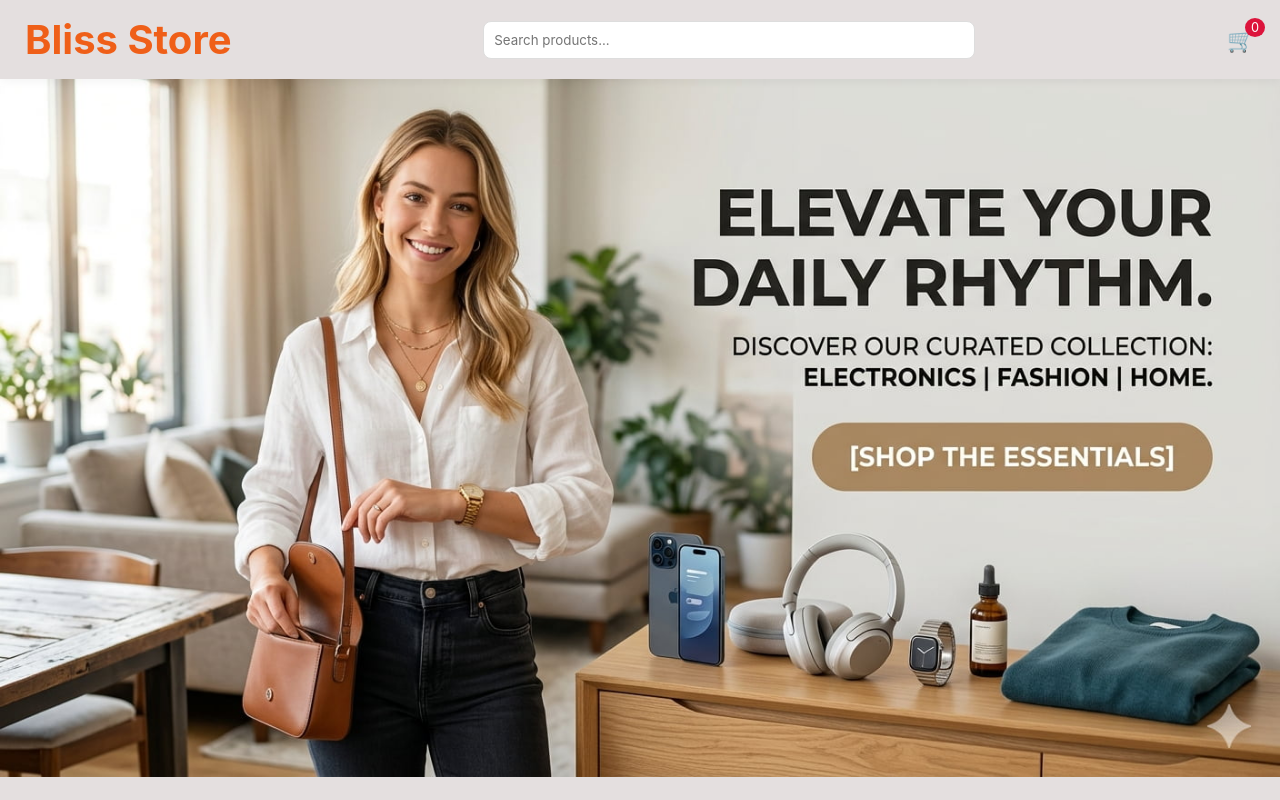
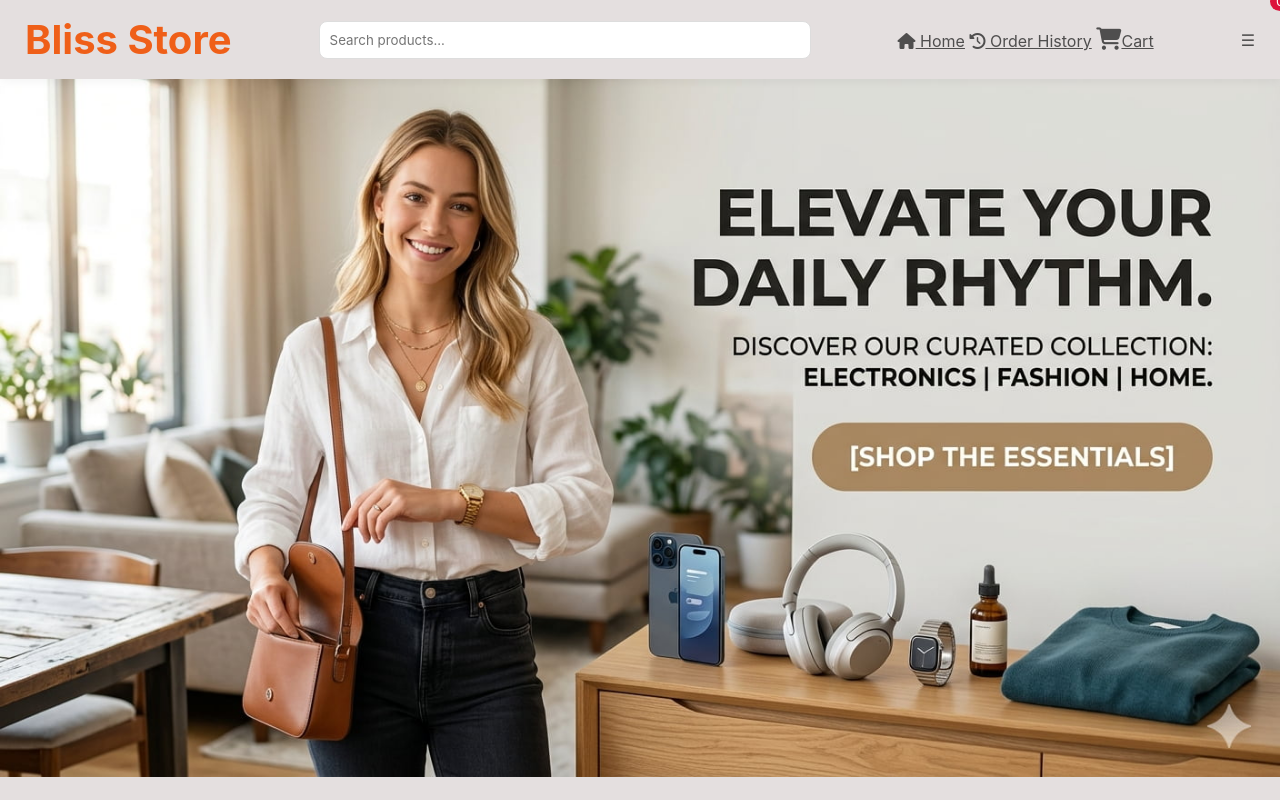
Before and after one commit to bolusunday/ecommerce-project, a website with bundled scripts: page index.html in a window 1280 px wide. Shown: the top 800 px of the page. Built offline with nearby package versions, Linux system fonts and the light colour scheme.

Commit message:
Nav bar added

```diff
--- a/index.html
+++ b/index.html
@@ -12,14 +12,25 @@
   </head>
 
   <body>
-    <!-- NAVBAR -->
-    <nav class="navbar">
+    <header class="navbar">
       <div class="logo">Bliss Store</div>
+      <input type="text" class="search" placeholder="Search products..." />
+      <nav class="nav-links" id="navLinks">
+        <a href="index.html"><i class="fa-solid fa-house"></i> Home</a>
 
-      <input type="text" class="search" placeholder="Search products..." />
-
-      <div class="cart-icon">🛒 <span class="cart-count">0</span></div>
-    </nav>
+        <a href="order-history.html"
+          ><i class="fa-solid fa-clock-rotate-left"></i> Order History</a
+        >
+        <a href="cart.html"
+          ><i class="fa-solid fa-cart-shopping cart-icon"></i>Cart<span
+            class="cart-count"
+            >0</span
+          ></a
+        >
+        <!-- <div class="cart-icon">🛒 <span class="cart-count">0</span></div> -->
+      </nav>
+      <div class="nav-toggle" id="navToggle">☰</div>
+    </header>
 
     <div class="hero">
       <img src="/assets/images/hero.jpg" class="hero-image" />
@@ -95,6 +106,15 @@
         <button class="add-to-cart-modal">Add to Cart</button>
       </div>
     </div>
+    <script>
+      const navToggle = document.getElementById("navToggle");
+      const navLinks = document.getElementById("navLinks");
+
+      navToggle.addEventListener("click", () => {
+        navLinks.classList.toggle("active");
+      });
+    </script>
+
     <script type="module" src="app.js"></script>
   </body>
 </html>
```
